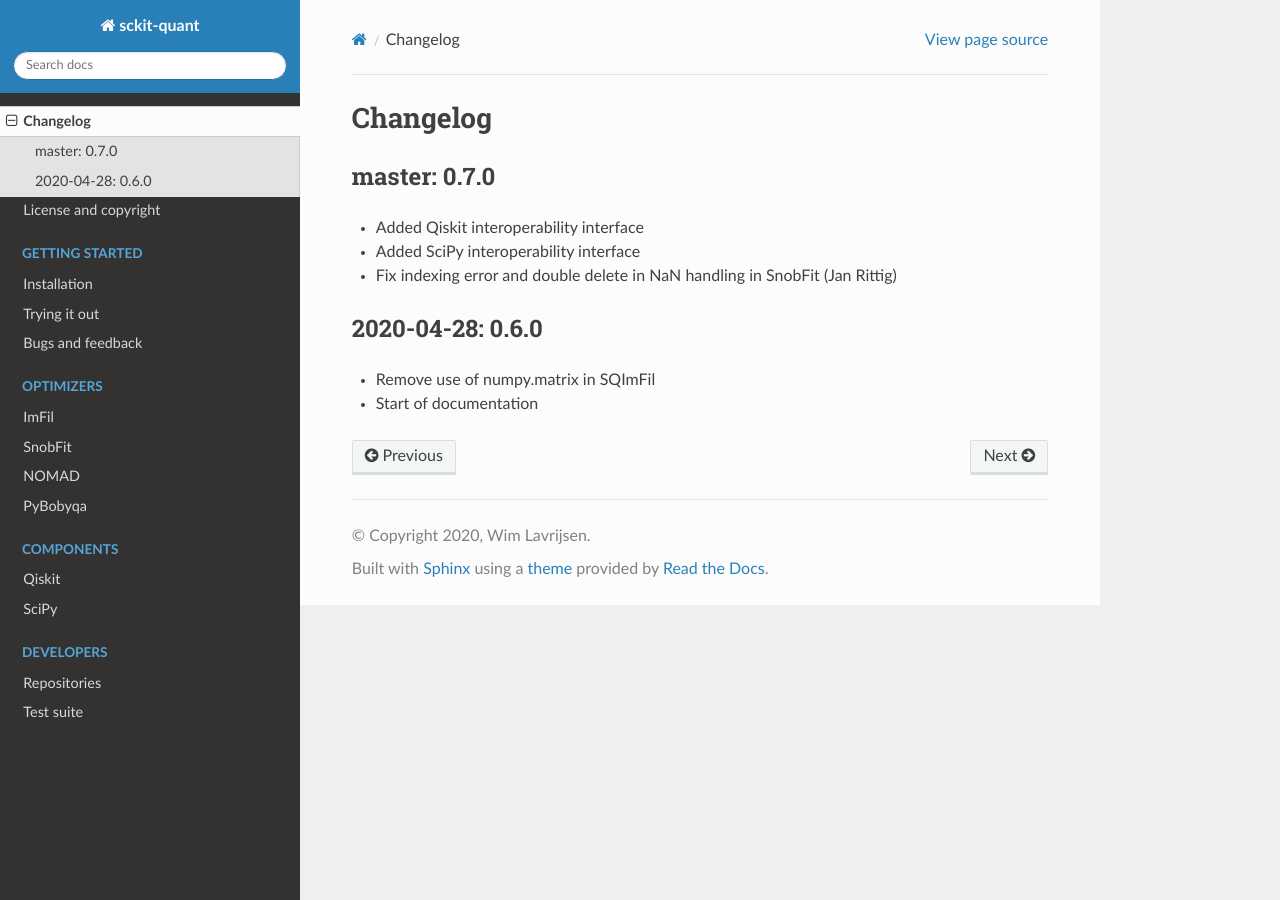
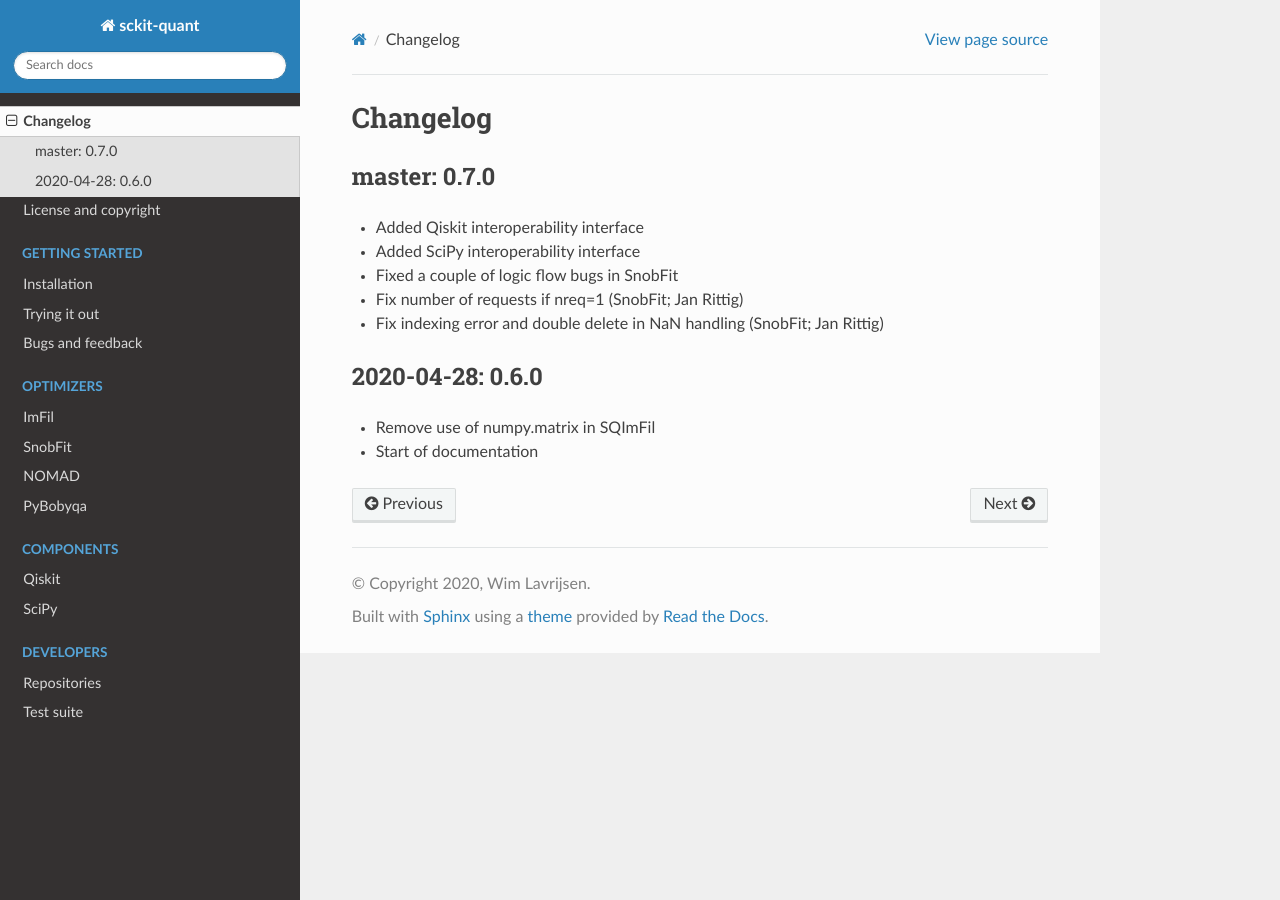
Before and after one commit to scikit-quant/scikit-quant, a Sphinx documentation site: the page built from doc/source/changelog.rst, in a window 1280 px wide. Built offline with Sphinx 7.4.7 and the Read the Docs theme 2.0.0, drawn with Linux system fonts in a browser that asks for light colours.

Commit message:
update changelog

```diff
--- a/doc/source/changelog.rst
+++ b/doc/source/changelog.rst
@@ -8,7 +8,9 @@ master: 0.7.0
 
 * Added Qiskit interoperability interface
 * Added SciPy interoperability interface
-* Fix indexing error and double delete in NaN handling in SnobFit (Jan Rittig)
+* Fixed a couple of logic flow bugs in SnobFit
+* Fix number of requests if nreq=1 (SnobFit; Jan Rittig)
+* Fix indexing error and double delete in NaN handling (SnobFit; Jan Rittig)
 
 
 2020-04-28: 0.6.0
```
